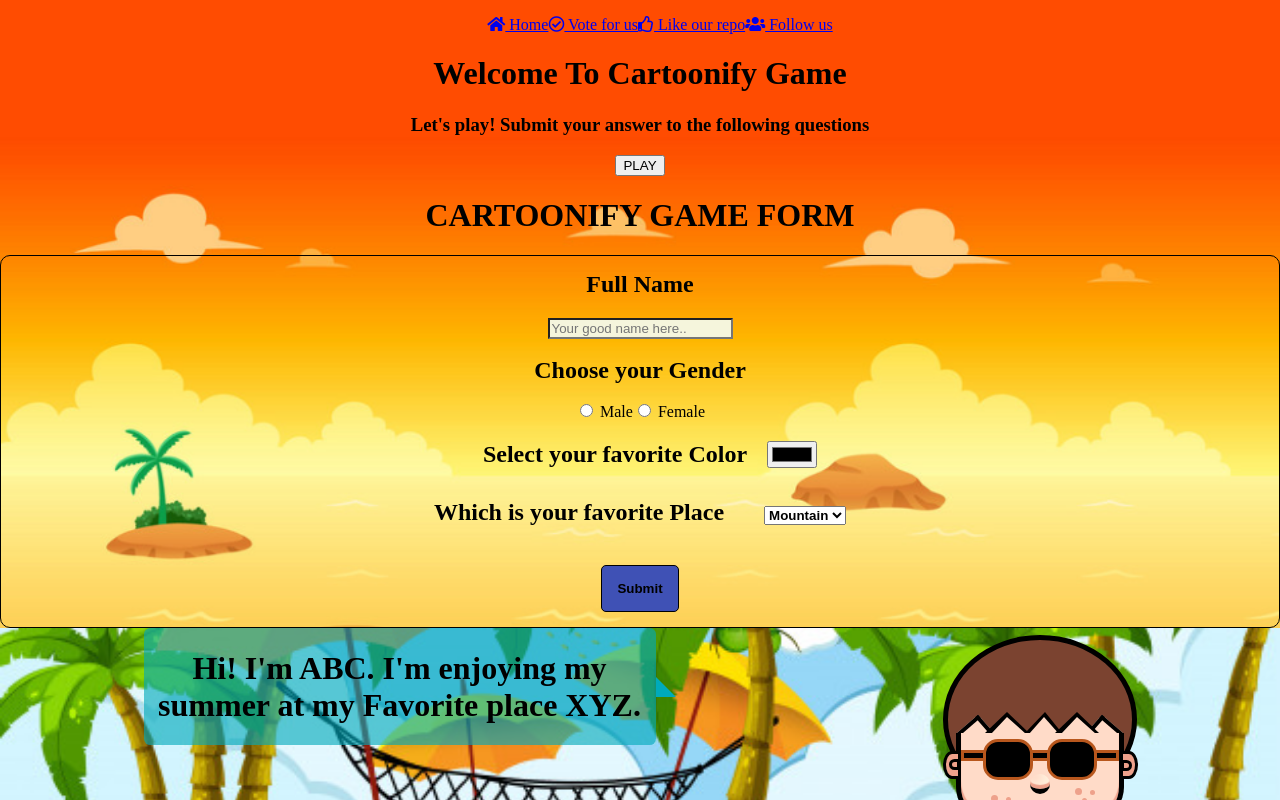
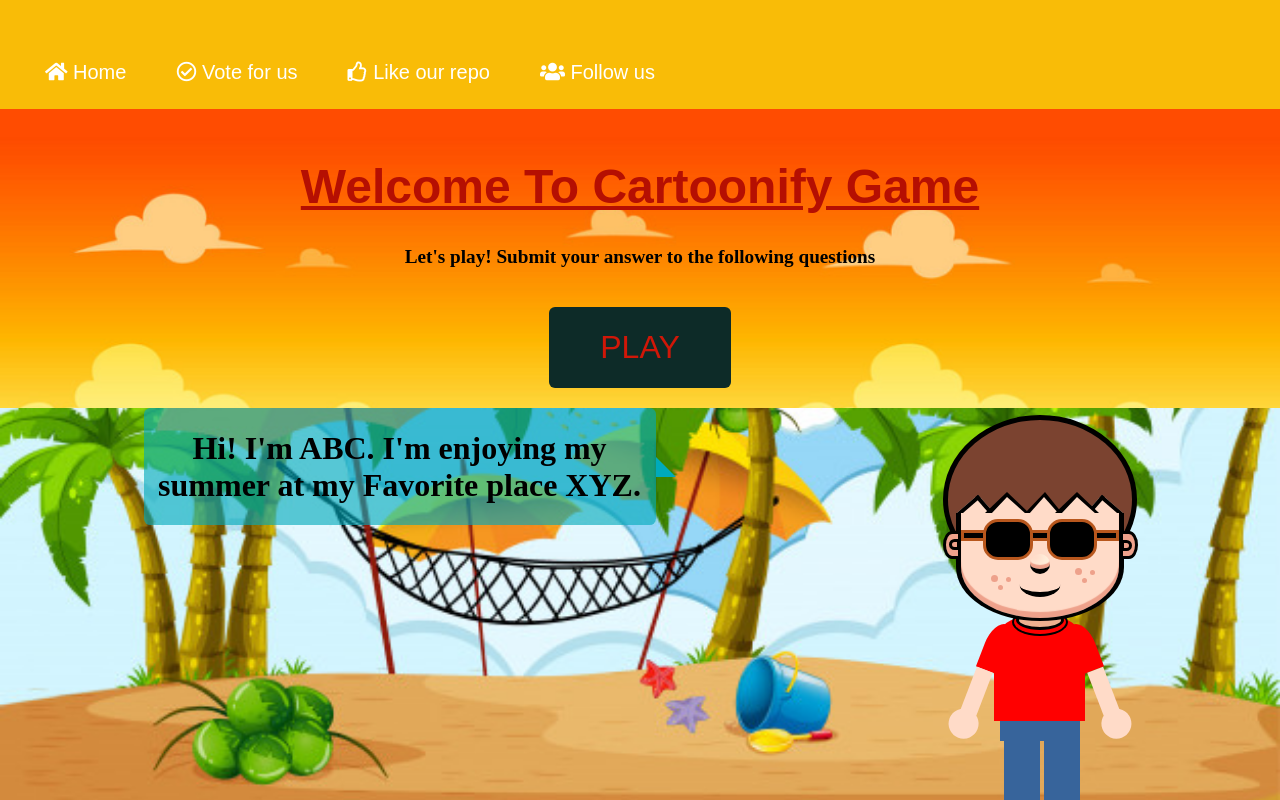
Before and after one commit to Hackbit/reactriot2019-coding-army, a React (Create React App) app: page / in a window 1280 px wide. Shown: the top 800 px of the page. Built offline with nearby package versions, Linux system fonts and the light colour scheme.

Commit message:
functions

```diff
--- a/src/App.js
+++ b/src/App.js
@@ -3,6 +3,7 @@ import Form from './component/Form'
 import Output from './components/Output';
 import Nav from './components/Nav';
 import './App.css';
+import LetsPlay from './components/LetsPlay';
 
 
 
@@ -10,7 +11,7 @@ function App() {
   return (
     <div className="App">
       <Nav />
-      <Form />
+      <LetsPlay />
       <Output />
     </div>
   );
--- a/src/component/Form.css
+++ b/src/component/Form.css
@@ -13,42 +13,53 @@ label{
 h1{
     text-align: center;
 }
-
+form {
+    display: flex;
+    flex-direction: column;
+    justify-content: center;
+    align-items: center;
+}
 .main{
-    border: 1px solid black;
+    border: none;
     border-radius: 10px;
     padding: 15px;
+    display: flex;
+    flex-direction: column;
+    background-image: repeating-linear-gradient(45deg, #e91e638f, #ffeb3b94 100px);
+    box-shadow: 0px 0px 7px 9px #9c27b075, inset 0px 0px 8px 8px #9c27b075;
 }
 
-.colorChoose{
+input, label, select {
+    padding: 10px;
+    border-radius: 7px;
+    border: none;
+    margin-bottom: 5px;
+}
+.main div {
     display: flex;
-    flex-direction: row;
+    justify-content: center;
+    align-items: center;
 }
 
-input{
-    margin-top: 20px;
+.submit{
+    border: none;
+    padding: 20px;
+    border-radius: 10px 0 10px 0;
+    transition: all 0.4s ease;
+    color: #d01708;
+    font-size:1.3em;
+    background-color: #0d2b28;
+
 }
-.nametwo{
-    background-color: beige;
+.submit:hover{
+    color: darkcyan;
+    font-weight: 700;
+    letter-spacing: 4px;
+    background: none;
+    transition: all 0.4s ease;
+    box-shadow: 0px 5px 40px -10px rgba(0,0,0,0.57);
 }
 
-label{
-    margin: 20px;
-}
-select{
-    margin: 20px;
-    font-weight: bold;
-
-}
-.submit{
-    padding: 15px;
-    border: 1px solid black;
-    border-radius: 5px;
-    font-weight: bold;
-    background-color: #3f51b5;
-    color: black;
-
-}
 
 .backgroundImage{
 background-repeat: no-repeat;
--- a/src/component/Form.jsx
+++ b/src/component/Form.jsx
@@ -10,20 +10,21 @@ class Form extends Component {
                         <h1>CARTOONIFY GAME FORM</h1>
                     </div>
                     <div className="main">
+                        <div>
                             <label className="name">Full Name</label>
-                        <br />
                             <input type="text" className="nametwo" placeholder="Your good name here.."></input>
-                        <br />
-                        <br />
+                        </div>
+                        <div>
                             <label className="gender">Choose your Gender</label>
-                        <br />
                             <input type="radio" name="gender" value="male" /> Male
                             <input type="radio" name="gender" value="female" /> Female
-                        <br />
+                        </div>
+                        <div>
+
                             <label className="color">Select your favorite Color</label>
                             <input type="color"></input>
-                        <br />
-                        <br />
+                        </div>
+                        <div>
                             <label className="place">Which is your favorite Place</label>
                             <select>
                                 <option value="mountain">Mountain</option>
@@ -32,7 +33,7 @@ class Form extends Component {
                                 <option value="valley">Valley</option>
                                 <option value="forest">Forest</option>
                             </select>
-                        <br />
+                        </div>
                         <input className="submit" type="submit"></input>
                     </div>
                 </form>
--- /dev/null
+++ b/src/components/LetsPlay.jsx
@@ -0,0 +1,25 @@
+import React, { Component } from 'react'
+import './Nav.css'
+import Form from '../component/Form';
+
+export default class LetsPlay extends Component {
+  state = {
+    shown: true,
+  };
+
+  render() {
+    return (
+      <div className="LetsPlay"
+        style={{ display: this.state.shown ? 'true' : 'none' }}>
+        <h1 className="main-heading"> Welcome To Cartoonify Game </h1>
+        <h3 className="sub-heading">Let's play! Submit your answer to the following questions</h3>
+        <button className="play-game"
+          onClick={() => this.setState({ shown: !this.state.shown })}>
+          PLAY
+        </button>
+      </div>
+    )
+
+  };
+
+}
--- a/src/components/Nav.css
+++ b/src/components/Nav.css
@@ -23,6 +23,10 @@ header{
 .homepg-nav{
     width: 100%;
     overflow: auto;
+}
+
+.LetsPlay{
+    display: block;
 }
 
 .main-heading{
--- a/src/components/Nav.jsx
+++ b/src/components/Nav.jsx
@@ -1,4 +1,5 @@
 import React, { Component } from 'react';
+import './Nav.css'
 
 export default class Nav extends Component {
 
@@ -15,9 +16,6 @@ export default class Nav extends Component {
                         </ul>
                     </nav>
                 </header>
-            <h1 className="main-heading"> Welcome To Cartoonify Game </h1>
-            <h3 className="sub-heading">Let's play! Submit your answer to the following questions</h3>
-            <button className="play-game">PLAY</button>
             </>
 
         )
```
Lines whose indentation alone changed are shown as unchanged.
